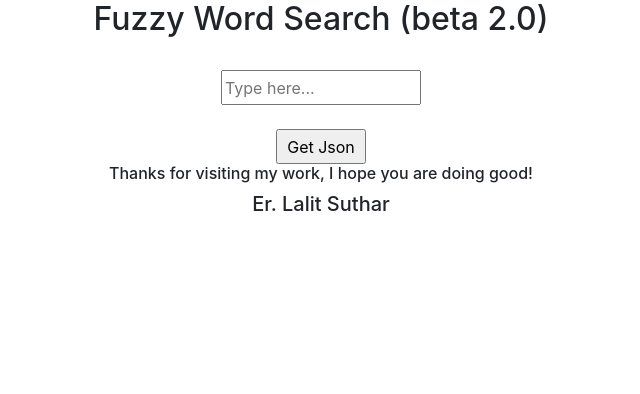
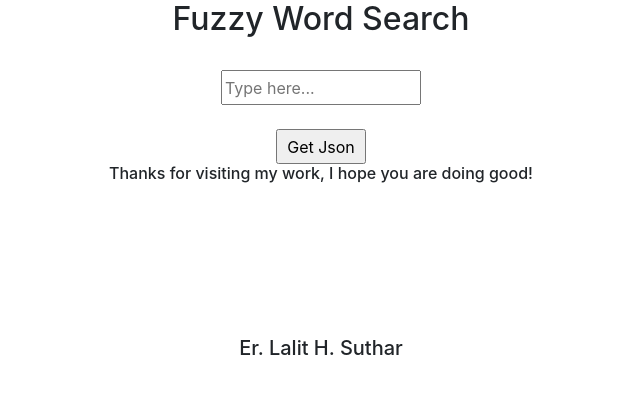
Before and after one commit to slalit360/fuzzy-word-search, a Django app: page / in a window 1280 px wide. Shown: the top 394 px of the page, without its empty margins (319-959 px from the left). Run offline with Django 3.2, Linux system fonts and the light colour scheme; parts of the project's set-up code (start-up, migrations or seed data) failed here and were passed over; some libraries are stand-ins or nearby versions.

Commit message:
Update index.html

```diff
--- a/SearchApp/templates/index.html
+++ b/SearchApp/templates/index.html
@@ -22,7 +22,7 @@
 <body>
 <center>
   <div>
-    <h2>Fuzzy Word Search (beta 2.0)</h2>
+    <h2>Fuzzy Word Search</h2>
       <br>
     <form action= "/getJson">
         <input style="width:200px;height:35px;" id="searchfield" type="text" name="term" placeholder="Type here..." required>
@@ -31,7 +31,11 @@
         <input style="width:90px;height:35px;" type="submit" value="Get Json">
     </form>
       <h6>Thanks for visiting my work, I hope you are doing good!</h6>
-      <h5>Er. Lalit Suthar</h5>
+      <br>
+      <br>
+      <br>
+      <br><br><br>
+      <h5>Er. Lalit H. Suthar</h5>
   </div>
 </center>
 </body>
```
